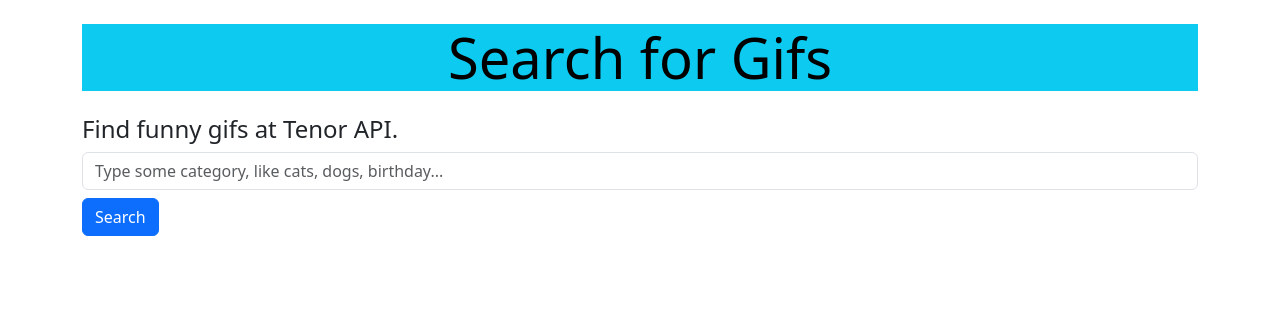
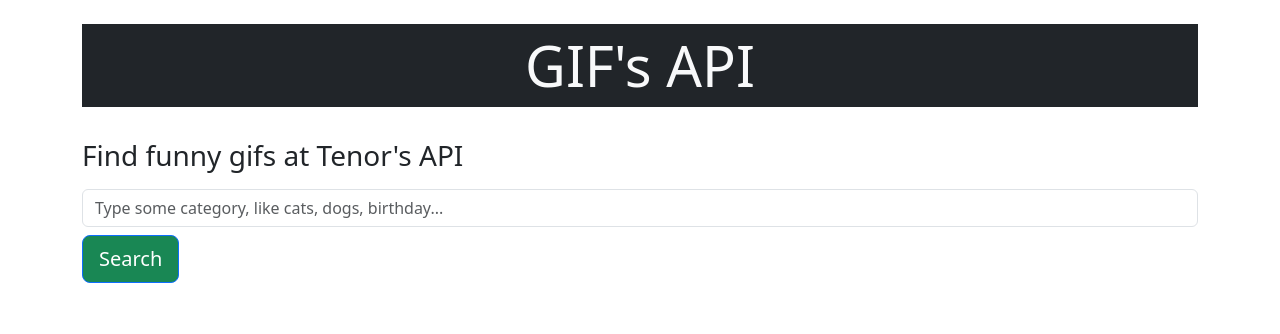
Before and after one commit to lukasilverio94/tenor-gif-api, a plain HTML site: page index.html in a window 1280 px wide. Drawn offline with nearby package versions, Linux system fonts and the light colour scheme.

Commit message:
added style header

```diff
--- a/index.html
+++ b/index.html
@@ -19,8 +19,8 @@
   <body>
     <div class="container">
       <header>
-        <h1 class="display-4 my-4 text-center text-bg-info">Search for Gifs</h1>
-        <h4>Find funny gifs at Tenor API.</h4>
+        <h1 class="display-4 my-4 text-center bg-dark text-light py-2">GIF's API</h1>
+        <h3 class="py-2"> Find funny gifs at Tenor's API</h3>
       </header>
       <main>
         <input
@@ -30,7 +30,7 @@
           class="form-control"
           placeholder="Type some category, like cats, dogs, birthday..."
         />
-        <button id="search" class="btn btn-primary my-2">Search</button>
+        <button id="search" class="btn btn-primary btn-lg bg-success my-2">Search</button>
         <!-- container gif -->
         <div id="container-gif"></div>
       </main>
```
